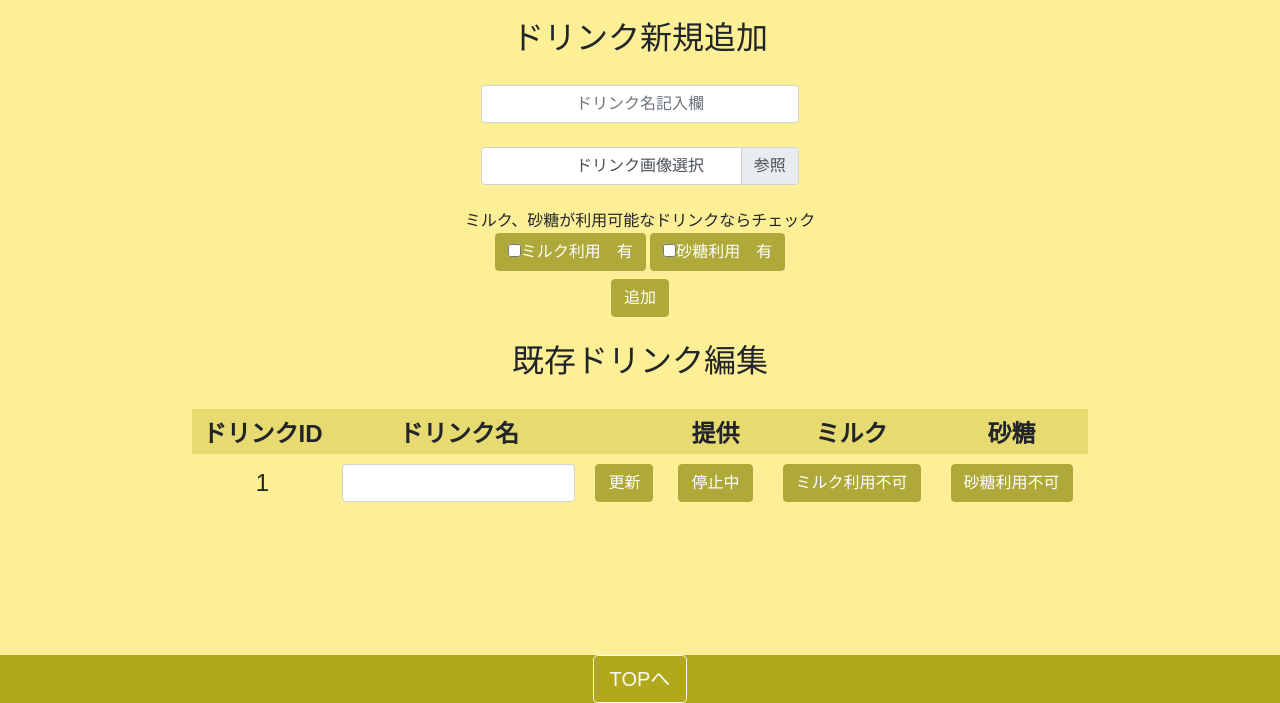
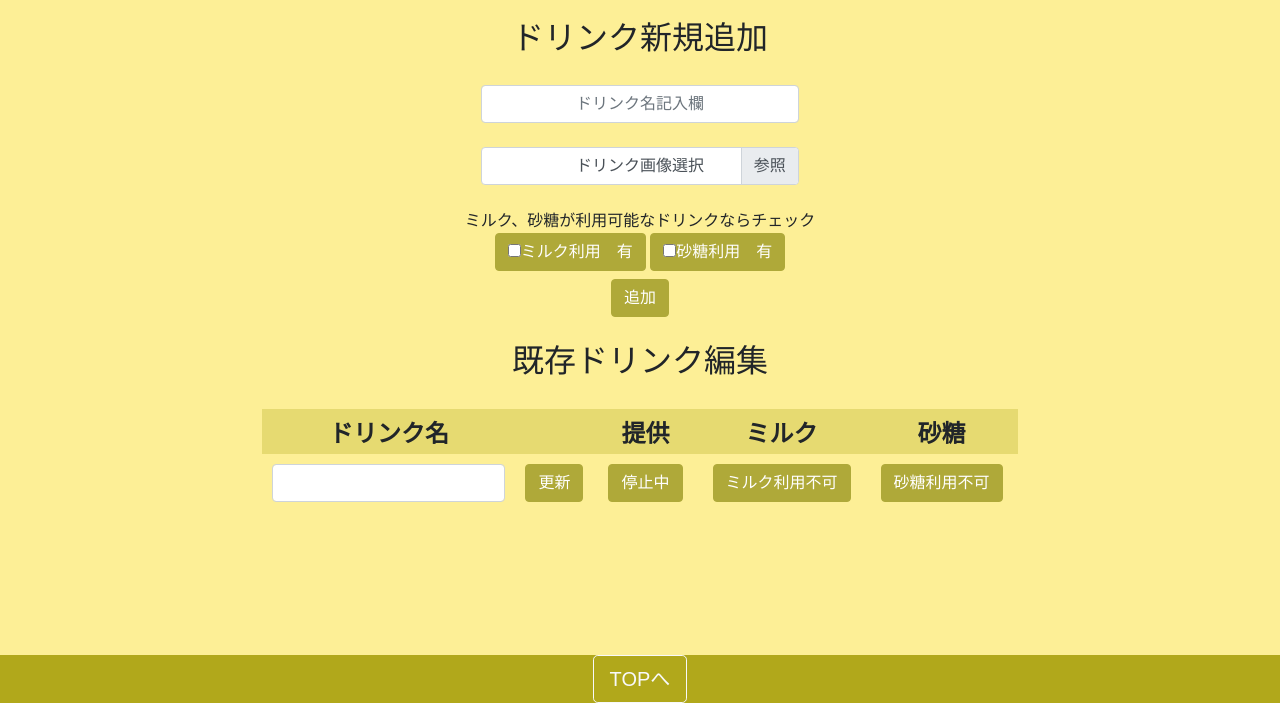
Before and after one commit to tkkundesu/ordersystem, a PHP site: page /owner_drink.php in a window 1280 px wide. Shown: the part 97-800 px from the top of the page. Run offline with PHP 8.4, Linux system fonts and the light colour scheme; tables that the repository leaves empty or names only in its code hold one stand-in row (values such as "Sample post"); data that the repository does not hold is empty.

Commit message:
Update owner_drink.php

```diff
--- a/owner_drink.php
+++ b/owner_drink.php
@@ -73,7 +73,6 @@ header("Location:owner_drink.php");
     <h2>既存ドリンク編集</h2>
       <table class="owner_table">
         <tr>
-          <th>ドリンクID</th>
           <th>ドリンク名</th>
           <th></th>
           <th>提供</th>
@@ -82,7 +81,6 @@ header("Location:owner_drink.php");
         </tr>
       <?php foreach ($sql as $row) :?>
         <tr>
-          <td><?php echo $row->id; ?></td>
           <td><form action="" method="post" >
             <input class="form-control" type="text" name="product_name" value="<?php echo $row->productName; ?>">
             <input type="hidden" name="command" value="update">
```
